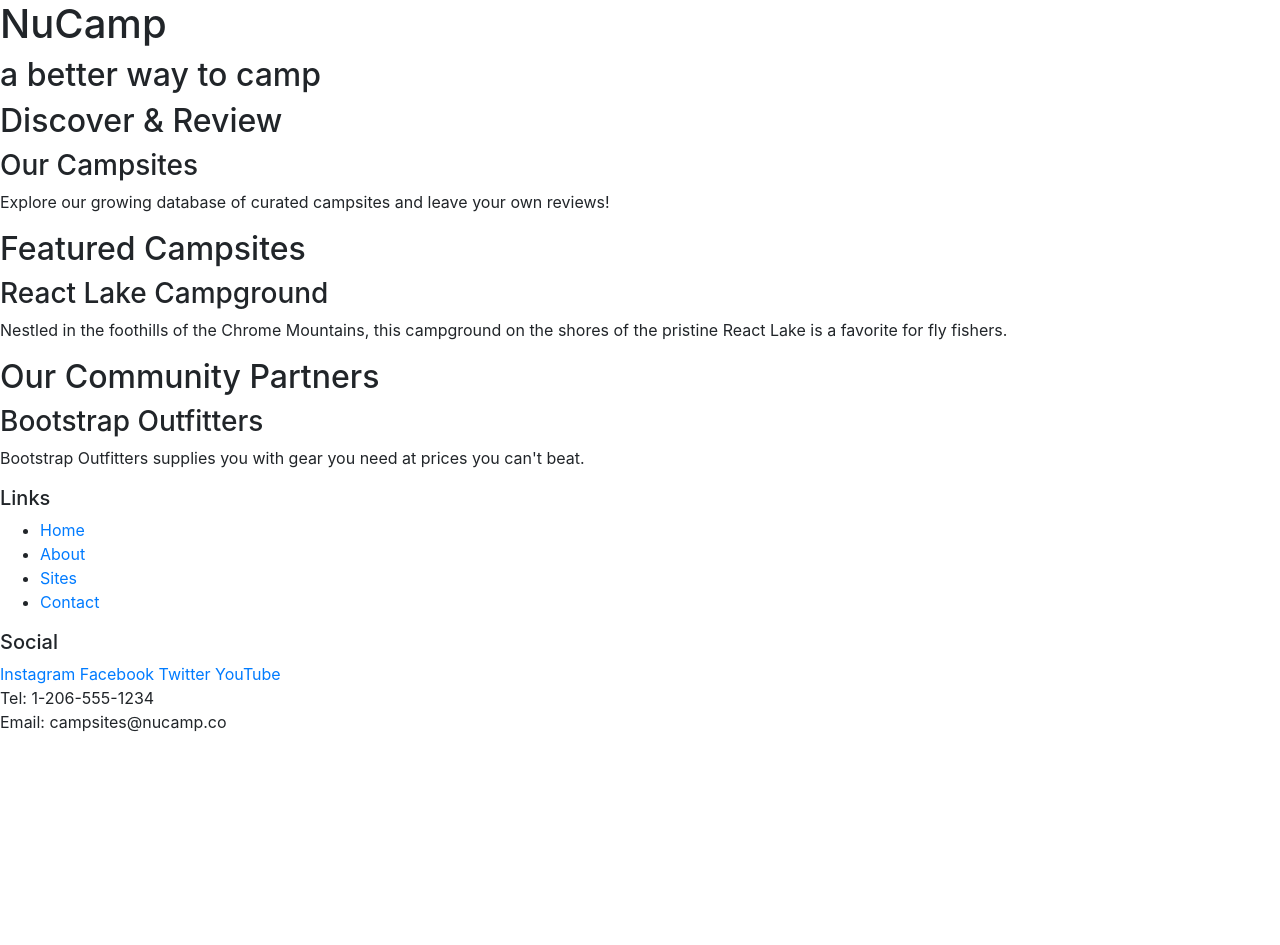
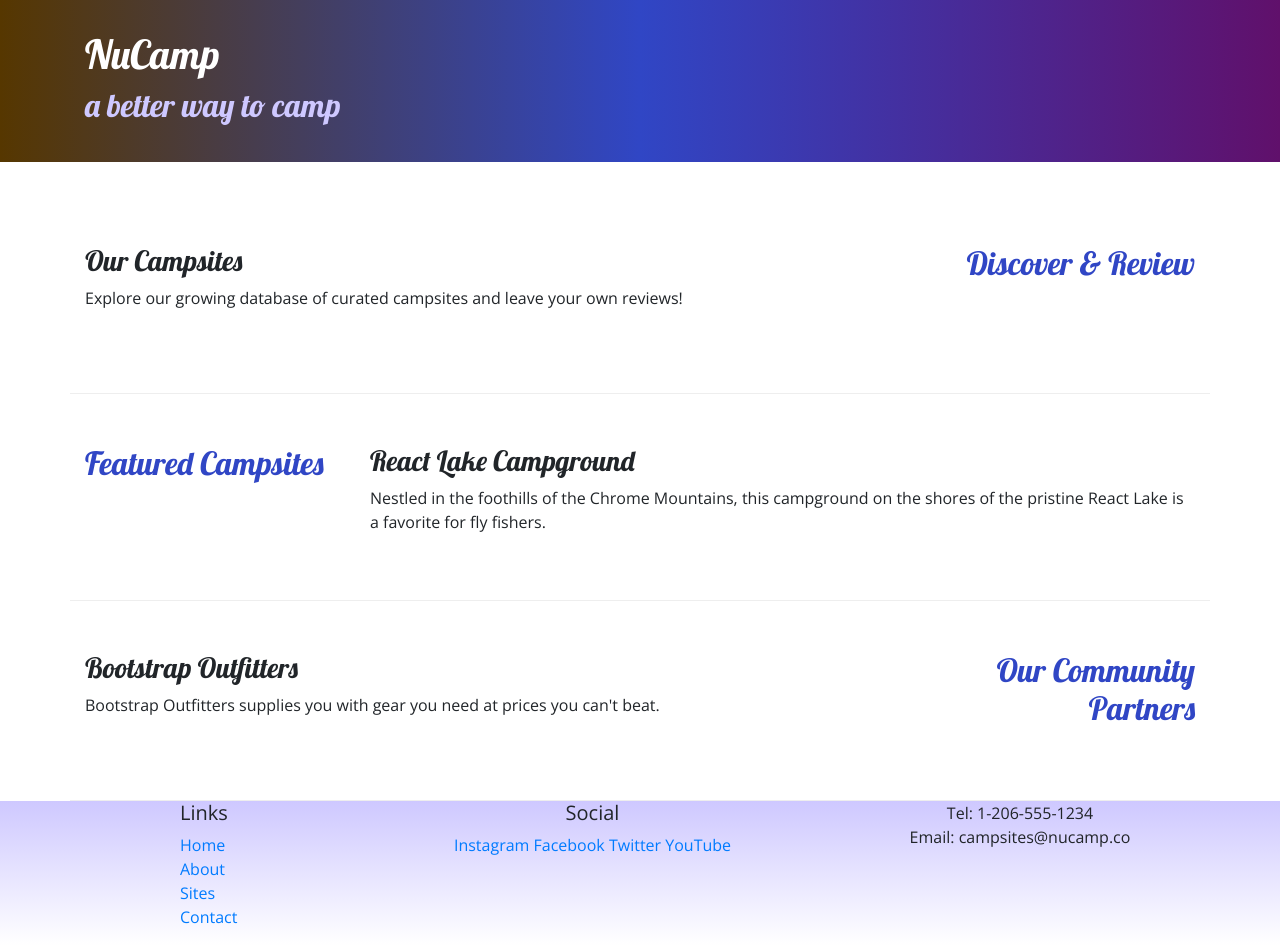
Before and after one commit to SamTal1983/NucampSite, a website: page index.html in a window 1280 px wide. Before the commit the page ends 800 px from the top, so only its background shows below. Drawn offline with nearby package versions, Linux system fonts and the light colour scheme.

Commit message:
Bootstrap Project Setup

```diff
--- /dev/null
+++ b/css/styles.css
@@ -0,0 +1,32 @@
+body {
+    font-family: "Open Sans", sans-serif;
+}
+
+h1, h2, h3 {
+    font-family: "Lobster", cursive;
+}
+
+h2 {
+    color: #3046c5;
+}
+
+header h2 {
+    color: #cec8ff;
+}
+
+footer {
+    background-image: linear-gradient(#CEC8FF, white);
+    padding: 20px, 0;
+}
+
+.jumbotron {
+    padding: 30px;
+    background-image: linear-gradient(to right, #563700, #3046C5, #60106B);
+    color: white;
+}
+
+.row-content {
+    padding: 50px 0;
+    border-bottom: 1px ridge;
+    min-height: 200px;
+}
--- a/index.html
+++ b/index.html
@@ -9,56 +9,87 @@
         <!-- Bootstrap CSS -->
         <link rel="stylesheet" href="node_modules/bootstrap/dist/css/bootstrap.min.css" />
 
+        <!-- Additional CSS must be placed after Bootstrap CSS -->
+        <link rel="stylesheet" href="https://fonts.googleapis.com/css?family=Lobster|Open+Sans" />
+        <link rel="stylesheet" href="css/styles.css" />
         <title>NuCamp: A Better Way To Camp</title>
     </head>
 
 <body>
 
-    <header>
-        <div>
+    <header class="jumbotron jumbotron-fluid">
+        <div class="container">
+            <div class="row">
+                <div class="col">
                     <h1>NuCamp</h1>
                     <h2>a better way to camp</h2>
                 </div>
+            </div>
+        </div>
     </header>
 
-    <div>
-        <h2>Discover & Review</h2>
+    <div class="container">
+        <div class="row row-content align-item-center">
+            <div class="col-sm-4 order-sm-last col-md-3">
+                <h2 class="text-sm-right">Discover & Review</h2>
+            </div>
+            <div class="col">
                 <h3>Our Campsites</h3>
+                <div class="d-none d-sm-block">
                     <p>Explore our growing database of curated campsites and leave your own reviews!</p>
                 </div>
+            </div>
+        </div>
 
-    <div>
+        <div class="row row-content align-item-center">
+            <div class="col-sm-4 col-md-3">
                 <h2>Featured Campsites</h2>
+            </div>
+            <div class="col">
                 <h3>React Lake Campground</h3>
+                <div class="d-none d-sm-block">
                     <p>Nestled in the foothills of the Chrome Mountains, this campground on the shores of the pristine React Lake is a favorite for fly fishers.</p>
                 </div>
+            </div>
+        </div>
 
-    <div>
-        <h2>Our Community Partners</h2>
+        <div class="row row-content align-item-center">
+            <div class="col-sm-4 order-sm-last col-md-3">
+                <h2 class="text-sm-right">Our Community Partners</h2>
+            </div>
+            <div class="col">
                 <h3>Bootstrap Outfitters</h3>
+                <div class="d-none d-sm-block">
                     <p>Bootstrap Outfitters supplies you with gear you need at prices you can't beat.</p>
+                </div>
+            </div>
+        </div>
     </div>
 
     <footer>
-        <div>
+        <div class="container">
+            <div class="row">
+                <div class="col-4 col-sm-2 offset-1">
                     <h5>Links</h5>
-            <ul>
+                    <ul class="list-unstyled">
                         <li><a href="#">Home</a></li>
-                <li><a href="#">About</a></li>
+                        <li><a href="aboutus.html">About</a></li>
                         <li><a href="#">Sites</a></li>
                         <li><a href="#">Contact</a></li>
                     </ul>
                 </div>
-        <div>
+                <div class="col-6 col-sm-5 text-center">
                     <h5>Social</h5>
                     <a href="http://instagram.com/">Instagram</a>
                     <a href="http://facebook.com/">Facebook</a>
                     <a href="http://twitter.com/">Twitter</a>
                     <a href="http://youtube.com/">YouTube</a>
                 </div>
-        <div>
+                <div class="col-sm-4 text-center">
                     Tel: 1-206-555-1234<br />
                     Email: campsites@nucamp.co
+                </div>
+            </div>
         </div>
     </footer>
 
@@ -67,8 +98,6 @@
     <script src="node_modules/popper.js/dist/umd/popper.min.js"></script>
     <script src="node_modules/bootstrap/dist/js/bootstrap.min.js"></script>
 
-</footer>
-
 </body>
 
 </html>
```
Also changed, not shown: aboutus.html (added, +127 -0 lines). Lines whose indentation alone changed are shown as unchanged.
